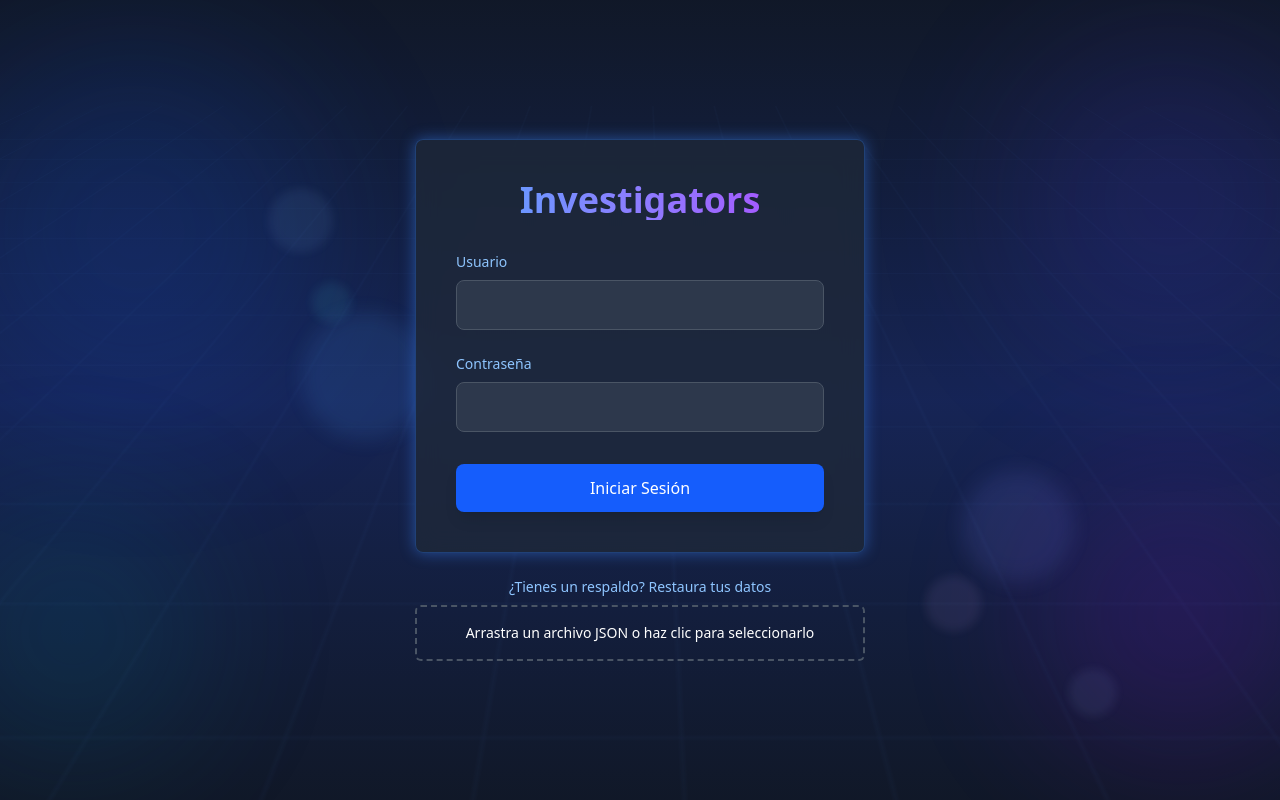
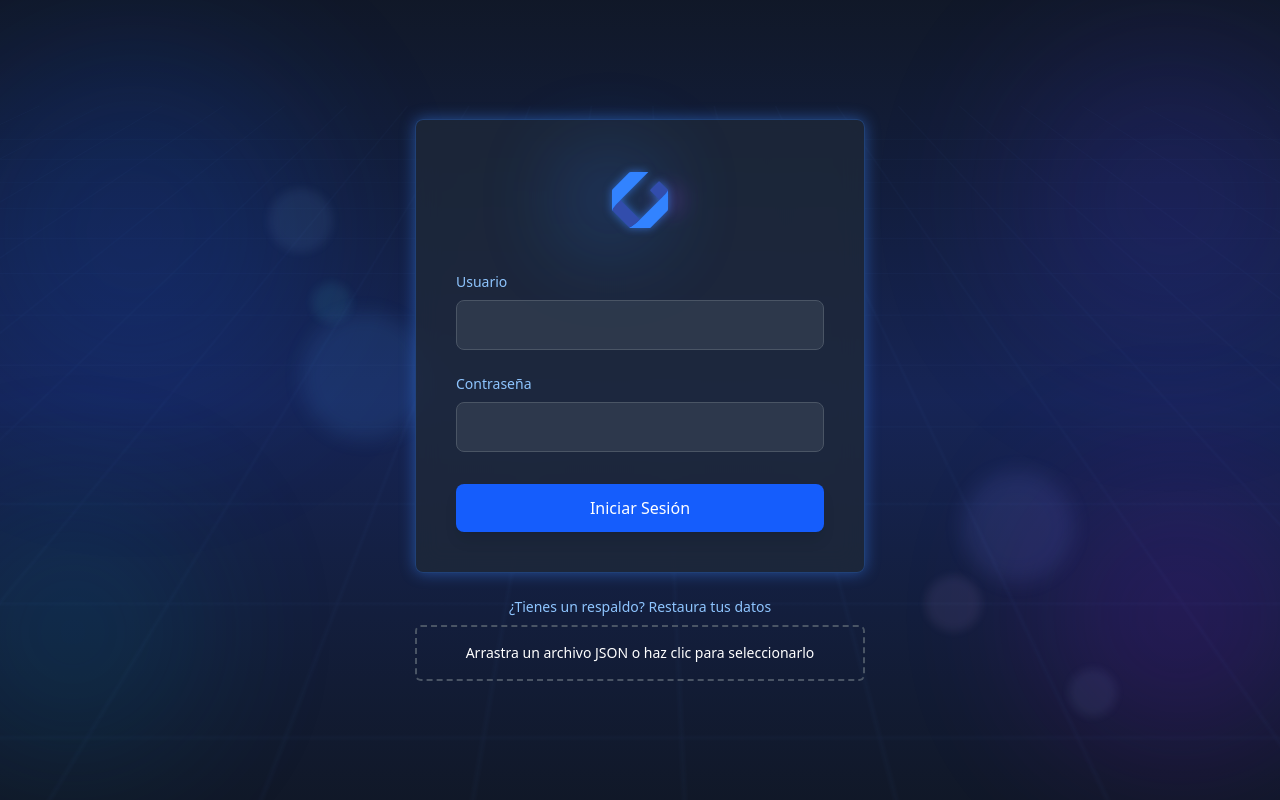
Before and after one commit to amirmx2905/Investigators, a React (Vite) app in the folder frontend/: page / in a window 1280 px wide. Built offline with nearby package versions, Linux system fonts and the light colour scheme; no server answers.

Commit message:
FIXED login

```diff
--- a/frontend/src/components/Login/subcomponents/LoginForm.jsx
+++ b/frontend/src/components/Login/subcomponents/LoginForm.jsx
@@ -1,4 +1,4 @@
-import React from 'react';
+import React, { useState, useEffect } from "react";
 
 function LoginForm({
   username,
@@ -6,17 +6,99 @@ function LoginForm({
   password,
   setPassword,
   isLoading,
-  handleLogin
+  handleLogin,
 }) {
+  const [logoState, setLogoState] = useState("icon");
+
+  useEffect(() => {
+    const interval = setInterval(() => {
+      setLogoState((prevState) => (prevState === "icon" ? "text" : "icon"));
+    }, 10000);
+
+    return () => clearInterval(interval);
+  }, []);
+
   return (
     <form
       onSubmit={handleLogin}
       noValidate
       className="bg-gray-800/80 backdrop-blur-md p-6 md:p-10 rounded-lg shadow-2xl w-full sm:w-[400px] md:w-[450px] transition duration-500 glowing-border border border-blue-500/30"
     >
-      <h1 className="text-3xl md:text-4xl font-bold mb-6 md:mb-8 text-center text-transparent bg-clip-text bg-gradient-to-r from-blue-400 to-purple-500 appear-up">
-        Investigators
-      </h1>
+      <div className="text-3xl md:text-4xl font-bold mb-6 md:mb-8 text-center appear-up h-20 relative">
+        {/* Efectos de energía */}
+        <div className="absolute inset-0 flex items-center justify-center">
+          <div
+            className="absolute w-5 h-5 rounded-full bg-blue-500 opacity-40"
+            style={{
+              filter: "blur(12px)",
+              transform:
+                logoState === "icon"
+                  ? "translate(-30px, 0) scale(4)"
+                  : "translate(30px, 0) scale(1)",
+              transition: "all 1.2s cubic-bezier(0.4, 0, 0.2, 1)",
+            }}
+          ></div>
+          <div
+            className="absolute w-5 h-5 rounded-full bg-purple-500 opacity-40"
+            style={{
+              filter: "blur(12px)",
+              transform:
+                logoState === "text"
+                  ? "translate(-30px, 0) scale(4)"
+                  : "translate(30px, 0) scale(1)",
+              transition: "all 1.2s cubic-bezier(0.4, 0, 0.2, 1)",
+            }}
+          ></div>
+        </div>
+
+        {/* Logo */}
+        <div className="absolute inset-0 flex items-center justify-center overflow-hidden">
+          <div
+            style={{
+              opacity: logoState === "icon" ? 1 : 0,
+              transform:
+                logoState === "icon"
+                  ? "translateX(0) rotateY(0deg) scale(1)"
+                  : "translateX(-50px) rotateY(-90deg) scale(0.8)",
+              transition: "all 0.8s cubic-bezier(0.4, 0, 0.2, 1)",
+              transformOrigin: "center left",
+            }}
+          >
+            <img
+              src="/favicon.svg"
+              alt="Investigators"
+              className="h-14 md:h-16"
+              style={{
+                filter:
+                  "brightness(1.1) drop-shadow(0 0 4px rgba(59, 130, 246, 0.7))",
+              }}
+            />
+          </div>
+
+          {/* Texto */}
+          <div
+            style={{
+              opacity: logoState === "text" ? 1 : 0,
+              transform:
+                logoState === "text"
+                  ? "translateX(0) rotateY(0deg) scale(1)"
+                  : "translateX(50px) rotateY(90deg) scale(0.8)",
+              transition: "all 0.8s cubic-bezier(0.4, 0, 0.2, 1)",
+              position: "absolute",
+              transformOrigin: "center right",
+            }}
+          >
+            <h1
+              className="bg-gradient-to-r from-blue-400 via-purple-500 to-blue-600 text-transparent bg-clip-text"
+              style={{
+                filter: "brightness(1.2)",
+              }}
+            >
+              Investigators
+            </h1>
+          </div>
+        </div>
+      </div>
 
       <div
         className="mb-5 md:mb-6 appear-up"
--- a/frontend/src/index.css
+++ b/frontend/src/index.css
@@ -3,3 +3,8 @@
 :root {
   background-color: #11192c;
 }
+
+@keyframes flow-gradient {
+  0% { background-position: 0% 50%; }
+  100% { background-position: 200% 50%; }
+}
```
